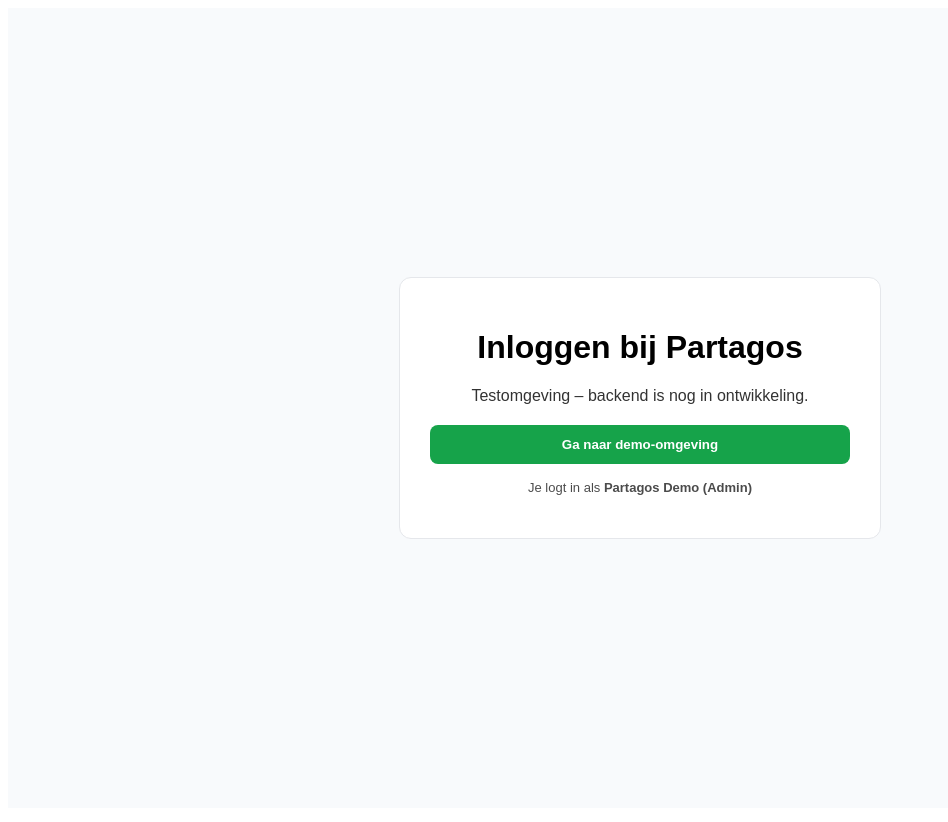
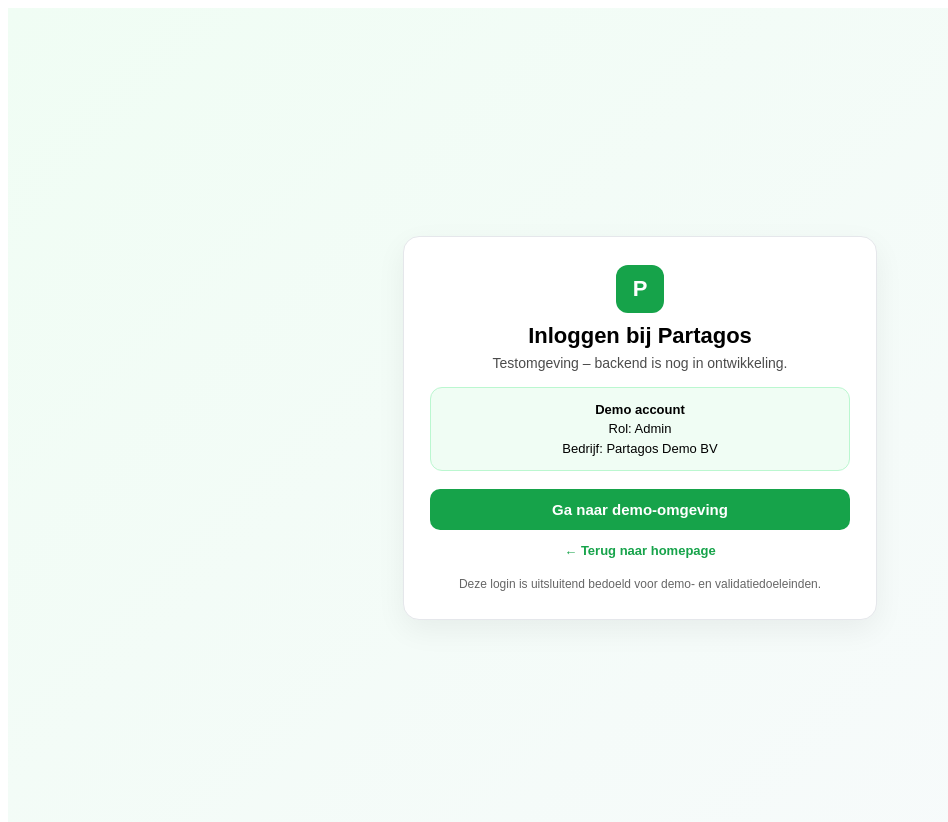
Before and after one commit to nlaghmiri1/partagos-website, a React (Vite) app: page / in a window 1280 px wide. Both pictures are taken after a click on the button "Inloggen". Shown: the top 822 px of the page, without its empty margins (0-948 px from the left). Built offline with nearby package versions, Linux system fonts and the light colour scheme.

Commit message:
Update Login.jsx

```diff
--- a/src/Login.jsx
+++ b/src/Login.jsx
@@ -1,4 +1,11 @@
 import React from "react";
+
+/**
+ * Partagos – Demo Login
+ * - Geen backend
+ * - Geen echte auth
+ * - SPA-safe (Vercel-proof)
+ */
 
 export default function Login() {
   const goToDashboard = () => {
@@ -6,62 +13,132 @@ export default function Login() {
     window.dispatchEvent(new PopStateEvent("popstate"));
   };
 
+  const goBack = () => {
+    window.history.pushState({}, "", "/");
+    window.dispatchEvent(new PopStateEvent("popstate"));
+  };
+
   return (
     <div style={styles.page}>
       <div style={styles.card}>
-        <h1>Inloggen bij Partagos</h1>
+        {/* LOGO / TITLE */}
+        <div style={styles.logoWrap}>
+          <div style={styles.logo}>P</div>
+          <h1 style={styles.title}>Inloggen bij Partagos</h1>
+        </div>
 
-        <p style={styles.text}>
+        <p style={styles.subtitle}>
           Testomgeving – backend is nog in ontwikkeling.
         </p>
 
+        {/* DEMO INFO */}
+        <div style={styles.demoBox}>
+          <div><strong>Demo account</strong></div>
+          <div>Rol: Admin</div>
+          <div>Bedrijf: Partagos Demo BV</div>
+        </div>
+
+        {/* ACTION */}
         <button onClick={goToDashboard} style={styles.primaryBtn}>
           Ga naar demo-omgeving
         </button>
 
-        <p style={styles.note}>
-          Je logt in als <strong>Partagos Demo (Admin)</strong>
-        </p>
+        <button onClick={goBack} style={styles.linkBtn}>
+          ← Terug naar homepage
+        </button>
+
+        {/* FOOTER NOTE */}
+        <div style={styles.note}>
+          Deze login is uitsluitend bedoeld voor demo- en validatiedoeleinden.
+        </div>
       </div>
     </div>
   );
 }
 
+/* ---------------- STYLES ---------------- */
+
 const styles = {
   page: {
     minHeight: "100vh",
+    background: "linear-gradient(135deg, #f0fdf4, #f8fafc)",
     display: "flex",
     alignItems: "center",
     justifyContent: "center",
-    background: "#f8fafc",
     fontFamily: "Arial, sans-serif",
+    padding: 20,
   },
   card: {
+    width: "100%",
+    maxWidth: 420,
     background: "#ffffff",
-    padding: 30,
-    borderRadius: 12,
+    borderRadius: 16,
+    padding: "28px 26px",
     border: "1px solid #e5e7eb",
-    maxWidth: 420,
-    width: "100%",
+    boxShadow: "0 10px 30px rgba(0,0,0,0.06)",
     textAlign: "center",
   },
-  text: {
-    margin: "12px 0 20px",
-    opacity: 0.8,
+  logoWrap: {
+    display: "flex",
+    flexDirection: "column",
+    alignItems: "center",
+    gap: 10,
+    marginBottom: 6,
+  },
+  logo: {
+    width: 48,
+    height: 48,
+    borderRadius: 12,
+    background: "#16a34a",
+    color: "#ffffff",
+    fontWeight: 900,
+    fontSize: 22,
+    display: "flex",
+    alignItems: "center",
+    justifyContent: "center",
+  },
+  title: {
+    margin: 0,
+    fontSize: 22,
+    fontWeight: 900,
+  },
+  subtitle: {
+    margin: "6px 0 16px",
+    fontSize: 14,
+    opacity: 0.7,
+  },
+  demoBox: {
+    background: "#f0fdf4",
+    border: "1px solid #bbf7d0",
+    borderRadius: 12,
+    padding: 12,
+    marginBottom: 18,
+    fontSize: 13,
+    lineHeight: 1.5,
   },
   primaryBtn: {
+    width: "100%",
     background: "#16a34a",
     color: "#ffffff",
-    padding: "12px 18px",
-    borderRadius: 8,
+    padding: "12px 16px",
+    borderRadius: 10,
     border: "none",
     cursor: "pointer",
-    fontWeight: 600,
-    width: "100%",
+    fontWeight: 800,
+    fontSize: 15,
+  },
+  linkBtn: {
+    marginTop: 12,
+    background: "none",
+    border: "none",
+    color: "#16a34a",
+    cursor: "pointer",
+    fontWeight: 700,
+    fontSize: 13,
   },
   note: {
-    marginTop: 16,
-    fontSize: 13,
-    opacity: 0.7,
+    marginTop: 18,
+    fontSize: 12,
+    opacity: 0.6,
   },
 };
```
